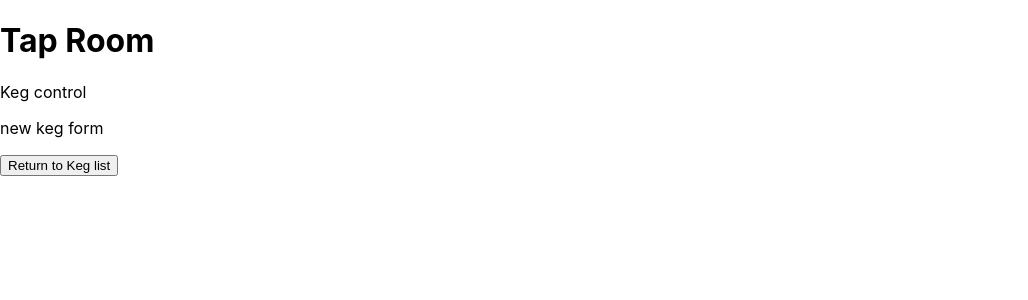
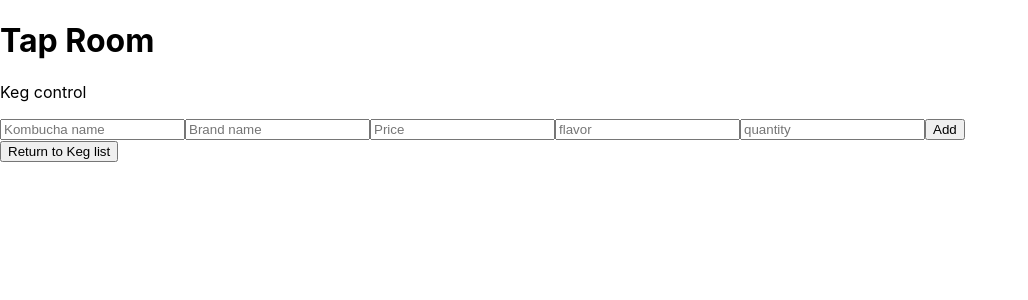
Before and after one commit to fc-dogan/Taproom-Redux, a React (Create React App) app: page / in a window 1280 px wide. Both pictures are taken after a click on the button "Add Keg". Shown: the top 300 px of the page, without its empty margins (0-1028 px from the left). Built offline with nearby package versions, Linux system fonts and the light colour scheme.

Commit message:
create reusableform and newKegform components to create new keg

```diff
--- a/src/components/KegContol.js
+++ b/src/components/KegContol.js
@@ -25,12 +25,20 @@ class KegControl extends React.Component {
     }));
   }
 
+  handleAddingNewKegToList = (newKeg) => {
+    const newKegList = this.state.allKombuchaList.concat(newKeg);
+    this.setState({
+      allKombuchaList: newKegList,
+      formVisibleOnPage: false
+    });
+  }
+
 
   render(){
     let currentlyVisibleState= null;
     let buttonText = null;
     if(this.state.formVisibleOnPage){
-      currentlyVisibleState = <NewKegForm />
+      currentlyVisibleState = <NewKegForm onNewKegCreation={this.handleAddingNewKegToList}/>
       buttonText = "Return to Keg list";
     } else {
       currentlyVisibleState = <KegList kegList={this.state.allKombuchaList} />
--- a/src/components/NewKegFrom.js
+++ b/src/components/NewKegFrom.js
@@ -1,8 +1,23 @@
 import React from 'react';
+import ReusableForm from './ReusableForm';
 
-function NewKegForm(){
+function NewKegForm(props){
+
+  const handleNewKegFormSubmission =(event) => {
+    event.preventDefault();
+    props.onNewKegCreation({
+      name: event.target.name.value,
+      brand: event.target.brand.value,
+      price: event.target.price.value,
+      flavor: event.target.flavor.value,
+      quantity: event.target.quantity.value,
+    })
+  }
+
   return (
-    <p>new keg form</p>
+    <React.Fragment>
+      <ReusableForm formSubmissionHandler={handleNewKegFormSubmission} buttonText="Add" />
+    </React.Fragment>
   )
 }
 
--- /dev/null
+++ b/src/components/ReusableForm.js
@@ -0,0 +1,39 @@
+import React from "react";
+import PropTypes from "prop-types";
+
+function ReusableForm(props) {
+  return (
+    <React.Fragment>
+      <form onSubmit={props.formSubmissionHandler}>
+        <input
+          type='text'
+          name='name'
+          placeholder='Kombucha name' />
+        <input
+          type='text'
+          name='brand'
+          placeholder='Brand name' />
+        <input
+          type='text'
+          name='price'
+          placeholder='Price' />
+        <input
+          type='text'
+          name='flavor'
+          placeholder='flavor' />
+        <input
+          type='text'
+          name='quantity'
+          placeholder='quantity' />
+        <button type='submit'>{props.buttonText}</button>
+      </form>
+    </React.Fragment>
+  );
+}
+
+ReusableForm.propTypes = {
+  formSubmissionHandler: PropTypes.func,
+  buttonText: PropTypes.string
+};
+
+export default ReusableForm;
```
